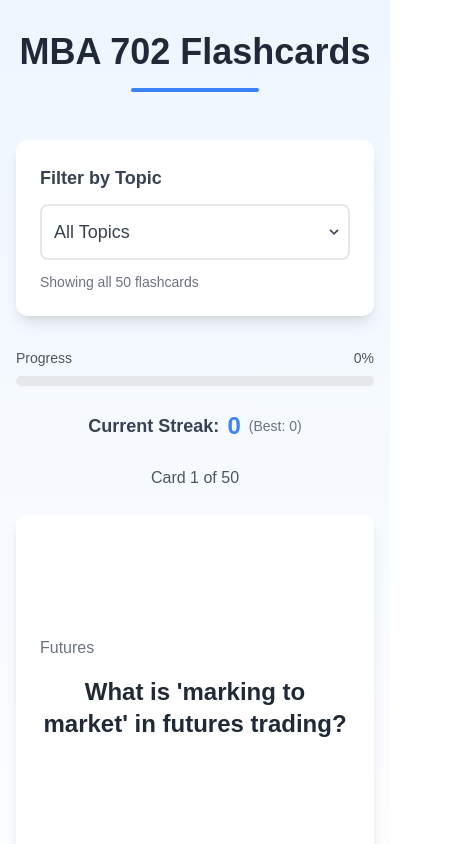
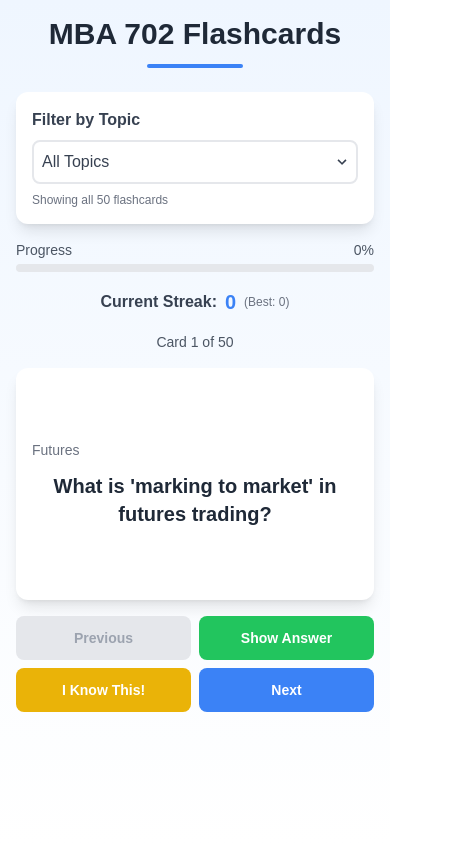
Before and after one commit to andperez123/MBA702PRACTICE, a Next.js app: page /flashcards in a window 390 px wide. Shown: the top 844 px of the page, 460 px wide, since content can reach past the window. Built offline with nearby package versions, Linux system fonts and the light colour scheme.

Commit message:
Improved mobile responsiveness for flashcards

```diff
--- a/pages/flashcards.tsx
+++ b/pages/flashcards.tsx
@@ -122,16 +122,16 @@
 
   return (
     <div className="min-h-screen bg-gradient-to-b from-blue-50 to-white">
-      <main className="max-w-4xl mx-auto px-4 py-8">
-        <div className="text-center mb-12">
-          <h1 className="text-4xl font-bold text-gray-800 mb-4">MBA 702 Flashcards</h1>
-          <div className="h-1 w-32 bg-blue-500 mx-auto rounded-full"></div>
+      <main className="max-w-4xl mx-auto px-4 py-4 sm:py-8">
+        <div className="text-center mb-6 sm:mb-12">
+          <h1 className="text-3xl sm:text-4xl font-bold text-gray-800 mb-3 sm:mb-4">MBA 702 Flashcards</h1>
+          <div className="h-1 w-24 sm:w-32 bg-blue-500 mx-auto rounded-full"></div>
         </div>
 
         {/* Subject Filter */}
-        <div className="bg-white rounded-xl shadow-lg p-6 mb-8">
-          <div className="flex flex-col space-y-3">
-            <label htmlFor="subject-filter" className="text-lg font-semibold text-gray-700">
+        <div className="bg-white rounded-xl shadow-lg p-4 sm:p-6 mb-4 sm:mb-8">
+          <div className="flex flex-col space-y-2 sm:space-y-3">
+            <label htmlFor="subject-filter" className="text-base sm:text-lg font-semibold text-gray-700">
               Filter by Topic
             </label>
             <div className="relative">
@@ -139,7 +139,7 @@
                 id="subject-filter"
                 value={selectedSubject}
                 onChange={(e) => setSelectedSubject(e.target.value)}
-                className="w-full p-3 rounded-lg border-2 border-gray-200 focus:ring-2 focus:ring-blue-500 focus:border-blue-500 bg-white text-gray-700 text-lg appearance-none cursor-pointer hover:border-blue-300 transition-colors"
+                className="w-full p-2 sm:p-3 rounded-lg border-2 border-gray-200 focus:ring-2 focus:ring-blue-500 focus:border-blue-500 bg-white text-gray-700 text-base sm:text-lg appearance-none cursor-pointer hover:border-blue-300 transition-colors"
               >
                 <option value="all">All Topics</option>
                 {subjects.map(subject => (
@@ -152,7 +152,7 @@
                 </svg>
               </div>
             </div>
-            <p className="text-sm text-gray-500">
+            <p className="text-xs sm:text-sm text-gray-500">
               {selectedSubject === 'all'
                 ? `Showing all ${shuffledCards.length} flashcards`
                 : `Showing ${shuffledCards.length} flashcards from ${selectedSubject}`
@@ -162,34 +162,34 @@
         </div>
 
         {/* Progress Bar */}
-        <div className="mb-6">
-          <div className="flex justify-between mb-2">
+        <div className="mb-4 sm:mb-6">
+          <div className="flex justify-between mb-1 sm:mb-2">
             <span className="text-sm text-gray-600">Progress</span>
             <span className="text-sm text-gray-600">{Math.round(progress)}%</span>
           </div>
-          <div className="w-full bg-gray-200 rounded-full h-2.5">
+          <div className="w-full bg-gray-200 rounded-full h-2">
             <div
-              className="bg-blue-500 h-2.5 rounded-full transition-all duration-500"
+              className="bg-blue-500 h-2 rounded-full transition-all duration-500"
               style={{ width: `${progress}%` }}
             ></div>
           </div>
         </div>
 
         {/* Streak Counter */}
-        <div className="text-center mb-6">
+        <div className="text-center mb-4 sm:mb-6">
           <div className="inline-flex items-center space-x-2">
-            <span className="text-lg font-semibold text-gray-700">Current Streak:</span>
-            <span className="text-2xl font-bold text-blue-500">{streak}</span>
-            <span className="text-sm text-gray-500">(Best: {maxStreak})</span>
+            <span className="text-base sm:text-lg font-semibold text-gray-700">Current Streak:</span>
+            <span className="text-xl sm:text-2xl font-bold text-blue-500">{streak}</span>
+            <span className="text-xs sm:text-sm text-gray-500">(Best: {maxStreak})</span>
           </div>
         </div>
 
-        <p className="text-center text-gray-600 mb-6">
+        <p className="text-center text-sm sm:text-base text-gray-600 mb-4 sm:mb-6">
           Card {currentIndex + 1} of {shuffledCards.length}
         </p>
 
         <div
-          className={`bg-white rounded-xl shadow-lg p-6 mb-6 cursor-pointer select-none transition-all duration-200 ${
+          className={`bg-white rounded-xl shadow-lg p-4 sm:p-6 mb-4 sm:mb-6 cursor-pointer select-none transition-all duration-200 ${
             showReward ? 'scale-105 shadow-xl' : ''
           }`}
           style={{ transform }}
@@ -198,20 +198,20 @@
           onTouchEnd={handleTouchEnd}
           onClick={() => setShowAnswer(!showAnswer)}
         >
-          <div className="min-h-[300px] flex flex-col justify-center">
-            <div className="flex justify-between items-center mb-4">
-              <span className="text-gray-500">{currentCard.subject}</span>
+          <div className="min-h-[200px] sm:min-h-[300px] flex flex-col justify-center">
+            <div className="flex justify-between items-center mb-3 sm:mb-4">
+              <span className="text-sm sm:text-base text-gray-500">{currentCard.subject}</span>
               {knownCards.has(currentCard.id) && (
                 <span className="text-green-500">✓ Known</span>
               )}
             </div>
             <div className="text-center">
               {!showAnswer ? (
-                <h2 className="text-2xl font-semibold text-gray-800">
+                <h2 className="text-xl sm:text-2xl font-semibold text-gray-800">
                   {currentCard.front}
                 </h2>
               ) : (
-                <p className="text-xl text-gray-700 whitespace-pre-line">
+                <p className="text-lg sm:text-xl text-gray-700 whitespace-pre-line">
                   {currentCard.back}
                 </p>
               )}
@@ -219,7 +219,7 @@
           </div>
         </div>
 
-        <div className="flex justify-between gap-4">
+        <div className="grid grid-cols-2 sm:flex sm:justify-between gap-2 sm:gap-4">
           <button
             onClick={() => {
               if (currentIndex > 0) {
@@ -228,7 +228,7 @@
               }
             }}
             disabled={currentIndex === 0}
-            className={`flex-1 py-4 px-6 rounded-lg font-semibold transition ${
+            className={`py-3 px-4 sm:py-4 sm:px-6 rounded-lg text-sm sm:text-base font-semibold transition ${
               currentIndex === 0
                 ? 'bg-gray-200 text-gray-400'
                 : 'bg-blue-500 text-white hover:bg-blue-600'
@@ -238,19 +238,19 @@
           </button>
           <button
             onClick={() => setShowAnswer(!showAnswer)}
-            className="flex-1 py-4 px-6 bg-green-500 text-white rounded-lg font-semibold hover:bg-green-600 transition"
+            className="py-3 px-4 sm:py-4 sm:px-6 bg-green-500 text-white rounded-lg text-sm sm:text-base font-semibold hover:bg-green-600 transition"
           >
             {showAnswer ? 'Show Question' : 'Show Answer'}
           </button>
           <button
             onClick={handleKnowThis}
-            className={`flex-1 py-4 px-6 rounded-lg font-semibold transition ${
+            className={`py-3 px-4 sm:py-4 sm:px-6 rounded-lg text-sm sm:text-base font-semibold transition ${
               knownCards.has(currentCard.id)
                 ? 'bg-green-500 text-white hover:bg-green-600'
                 : 'bg-yellow-500 text-white hover:bg-yellow-600'
             }`}
           >
-            {knownCards.has(currentCard.id) ? 'Already Known!' : 'I Know This!'}
+            {knownCards.has(currentCard.id) ? 'Known!' : 'I Know This!'}
           </button>
           <button
             onClick={() => {
@@ -260,7 +260,7 @@
               }
             }}
             disabled={currentIndex === shuffledCards.length - 1}
-            className={`flex-1 py-4 px-6 rounded-lg font-semibold transition ${
+            className={`py-3 px-4 sm:py-4 sm:px-6 rounded-lg text-sm sm:text-base font-semibold transition ${
               currentIndex === shuffledCards.length - 1
                 ? 'bg-gray-200 text-gray-400'
                 : 'bg-blue-500 text-white hover:bg-blue-600'
```
